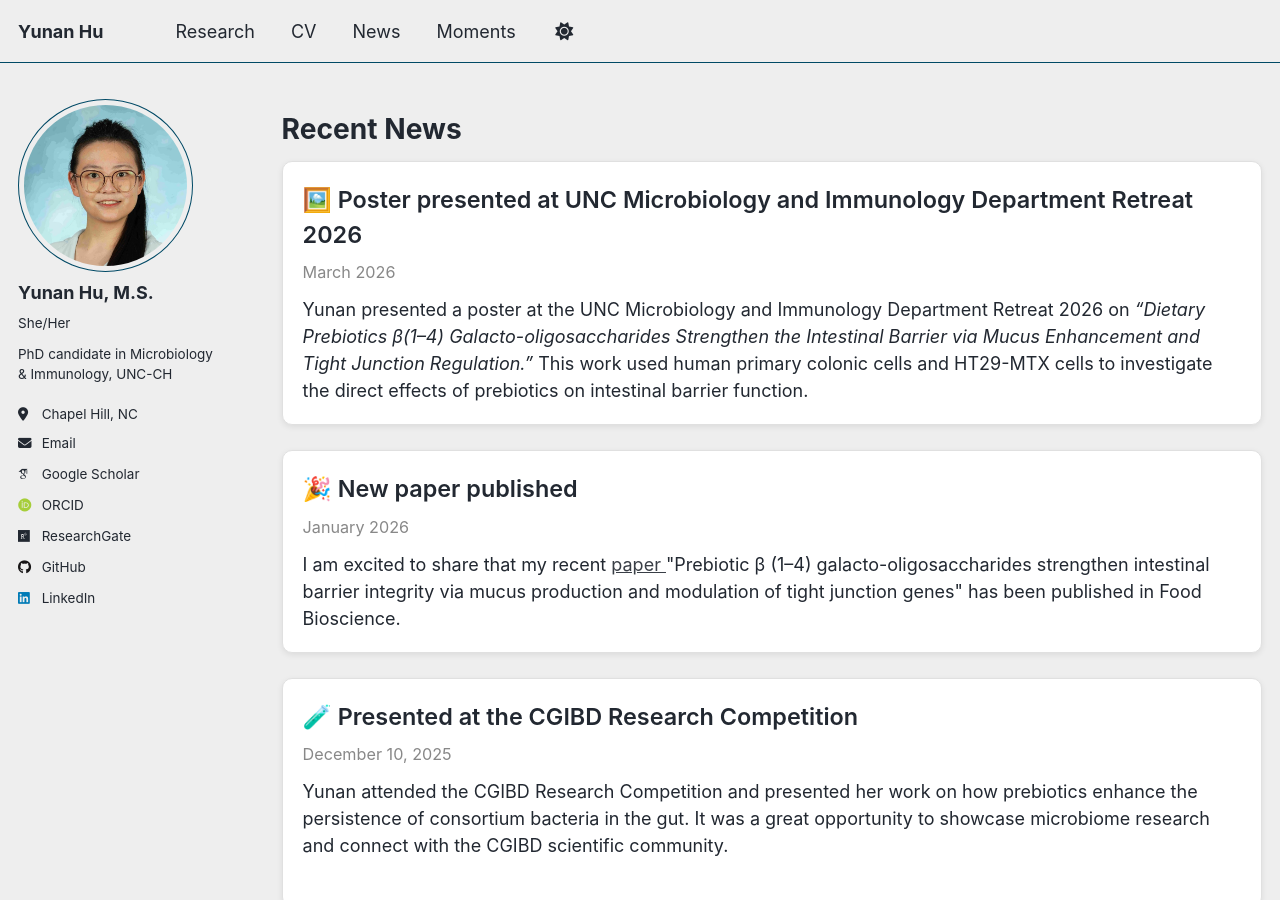
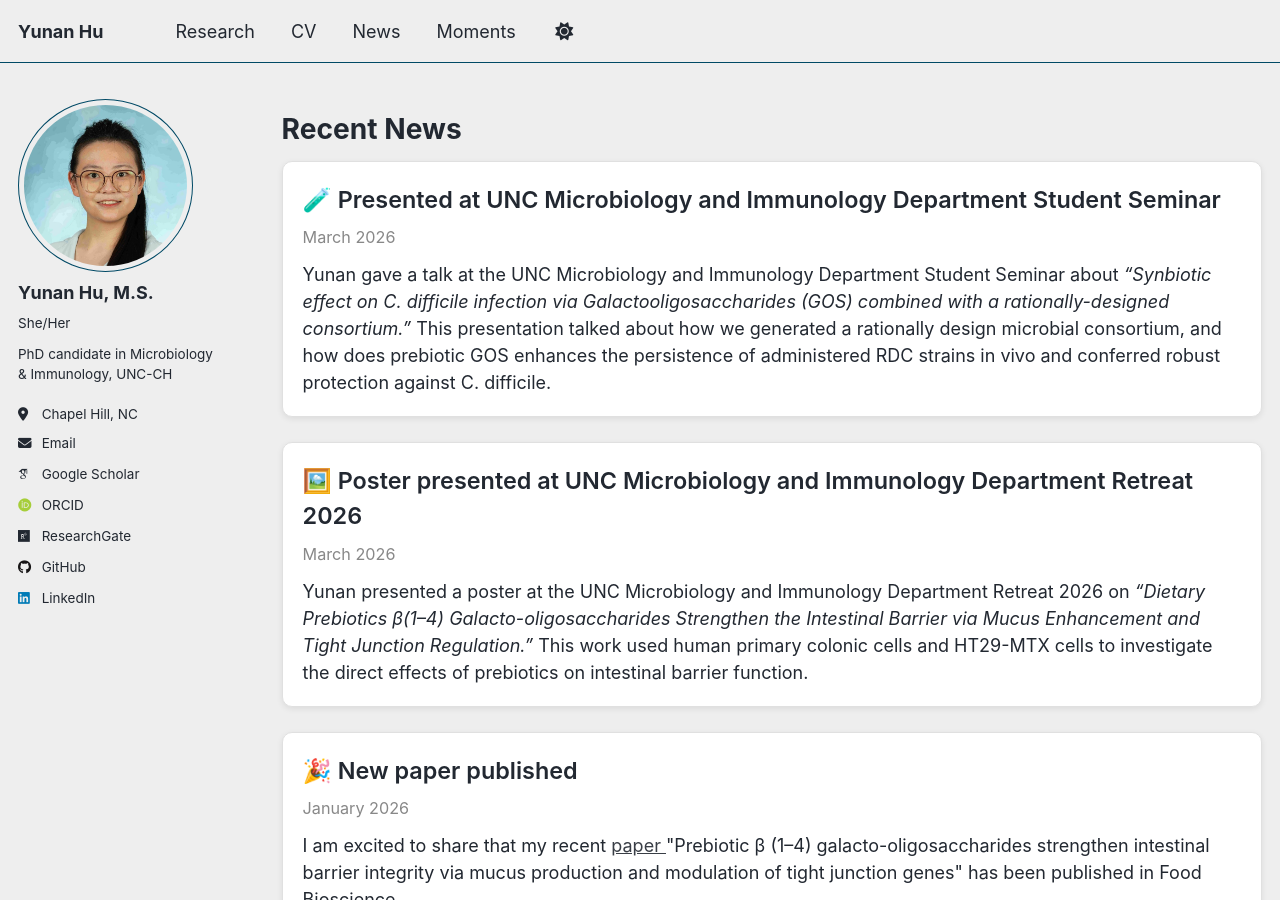
Before and after one commit to Yunan0525/Yunan0525.github.io, a Jekyll site: the page built from _pages/news.md, in a window 1280 px wide and 900 px high. Built offline with Jekyll 4.4.1, drawn with Linux system fonts in a browser that asks for light colours; some web fonts are replaced; a script that is not in the unit is left out; comment, search, counter and statistics services are not loaded.

Commit message:
Update news.md

```diff
--- a/_pages/news.md
+++ b/_pages/news.md
@@ -41,6 +41,16 @@ author_profile: true
 
 # Recent News
 <div class="news-card">
+  <div class="news-title">🧪 Presented at UNC Microbiology and Immunology Department Student Seminar </div>
+  <div class="news-date">March 2026</div>
+
+  Yunan gave a talk at the UNC Microbiology and Immunology Department Student Seminar about
+  <em>“Synbiotic effect on C. difficile infection via Galactooligosaccharides (GOS) combined with a rationally-designed consortium.”</em>
+  This presentation talked about how we generated a rationally design microbial consortium, and how does prebiotic GOS enhances the persistence of administered RDC strains in vivo and conferred robust protection against C. difficile.
+
+
+</div>
+<div class="news-card">
   <div class="news-title">🖼️ Poster presented at UNC Microbiology and Immunology Department Retreat 2026</div>
   <div class="news-date">March 2026</div>
 
```
